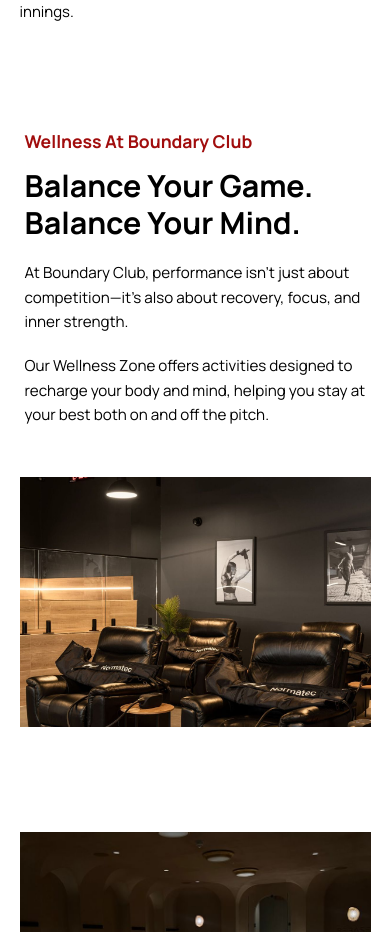
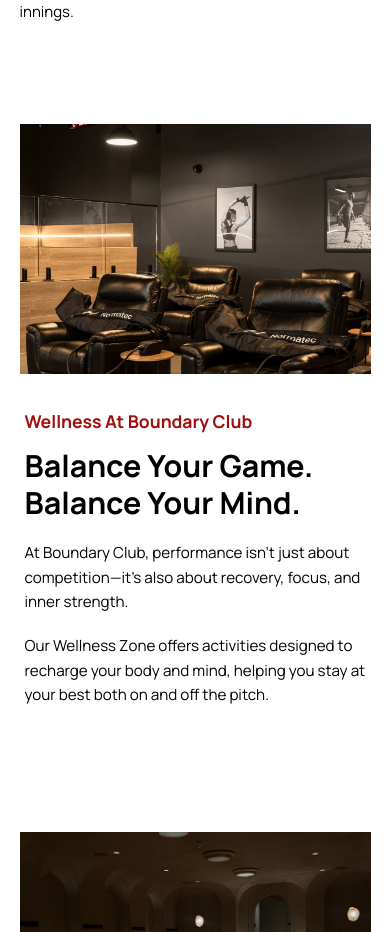
Before and after one commit to Gagn-kainth/Frontend, a React (Vite) app: page / in a window 390 px wide. Shown: the part 1940-2872 px from the top of the page. Built offline with nearby package versions, Linux system fonts and the light colour scheme.

Commit message:
change the order of the image for home page component

```diff
--- a/src/components/AboutSection.css
+++ b/src/components/AboutSection.css
@@ -87,7 +87,7 @@
 
 /* Mobile */
 
-@media (max-width: 480px) {
+@media (max-width: 440px) {
 
   .about-section {
     min-height: auto;
@@ -116,5 +116,7 @@
 
   .about-image img {
     height: 250px;
+
   }
+
 }
--- a/src/components/WellnessSection.css
+++ b/src/components/WellnessSection.css
@@ -81,7 +81,7 @@
 
 /* Mobile */
 
-@media (max-width: 480px) {
+@media (max-width: 440px) {
 
   .wellness-section {
     min-height: auto;
@@ -106,8 +106,11 @@
     font-size: 0.95rem;
     line-height: 1.6;
   }
-
+  .wellness-image{
+    order:-1;
+  }
   .wellness-image img {
     height: 250px;
+
   }
 }
```
